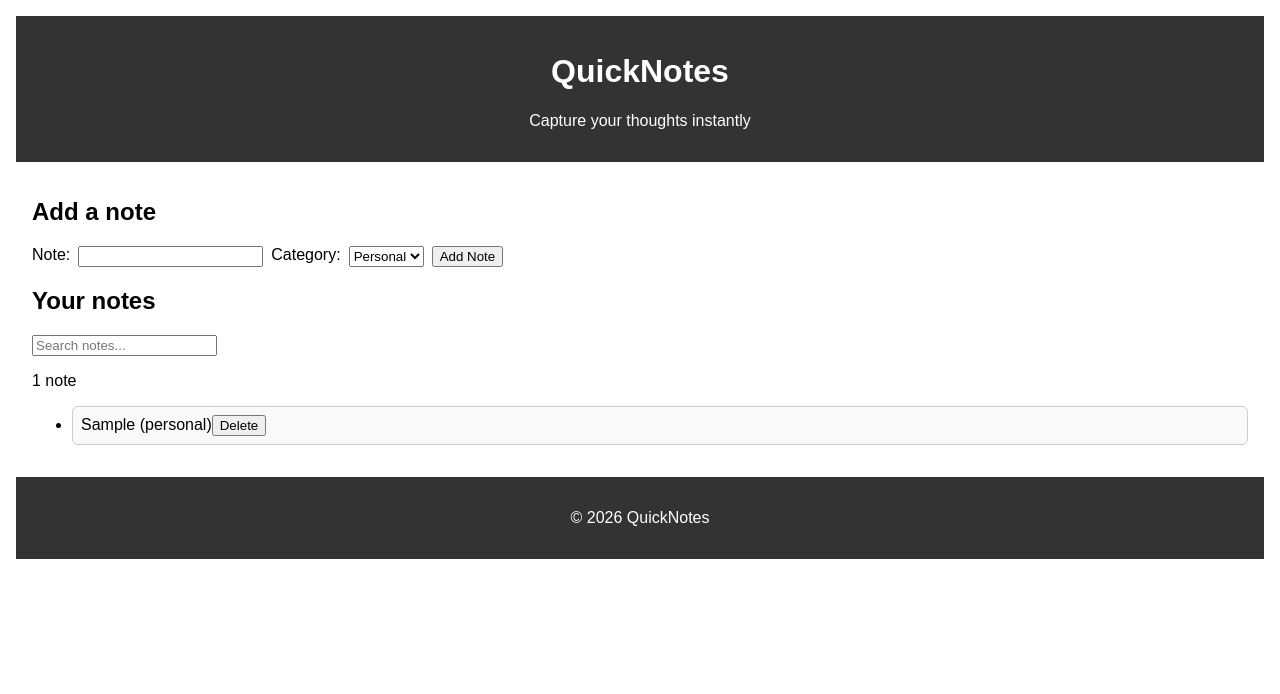
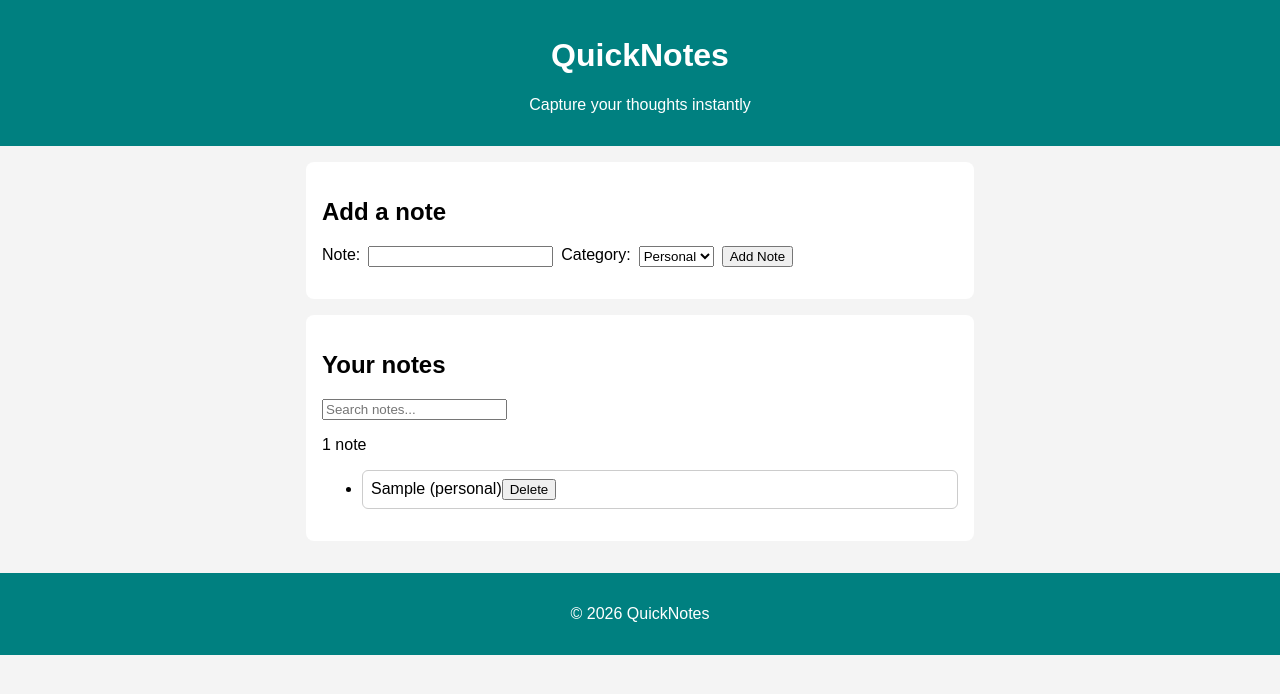
Before and after one commit to mukisajB/quicknotes-app, a plain HTML site: page index.html in a window 1280 px wide. Both pictures are taken after typing "Sample" into the empty fields and a click on the button "Add Note". Drawn offline with Linux system fonts and the light colour scheme.

Commit message:
Style layout and note cards

```diff
--- a/style.css
+++ b/style.css
@@ -1,22 +1,29 @@
-* {
-  box-sizing: border-box;
-}
+* { box-sizing: border-box; }
 
 body {
   font-family: sans-serif;
   margin: 0;
+  background: #f4f4f4;
+}
+
+header, footer {
+  background: teal;
+  color: white;
+  text-align: center;
   padding: 1rem;
 }
 
-header, footer {
-  background: #333;
-  color: #fff;
+main {
+  max-width: 700px;
+  margin: auto;
   padding: 1rem;
-  text-align: center;
 }
 
-main {
+section {
+  background: white;
+  border-radius: 8px;
   padding: 1rem;
+  margin-bottom: 1rem;
 }
 
 form {
@@ -26,31 +33,23 @@ form {
 }
 
 button:hover {
-  background-color: #ddd;
+  background: #ddd;
   cursor: pointer;
 }
 
 .note-card {
-  padding: 0.5rem;
   border: 1px solid #ccc;
   border-radius: 6px;
+  padding: 0.5rem;
   margin: 0.5rem 0;
 }
 
-.personal {
-  background-color: #f9f9f9;
-}
+.category-personal { border-left: 5px solid teal; }
+.category-work { border-left: 5px solid darkred; }
+.category-study { border-left: 5px solid blue; }
 
-.work {
-  background-color: #e0f7fa;
-}
-
-.study {
-  background-color: #fff3e0;
-}
+#error-message { color: red; }
 
 @media (max-width: 600px) {
-  form {
-    flex-direction: column;
-  }
+  form { flex-direction: column; }
 }
```
